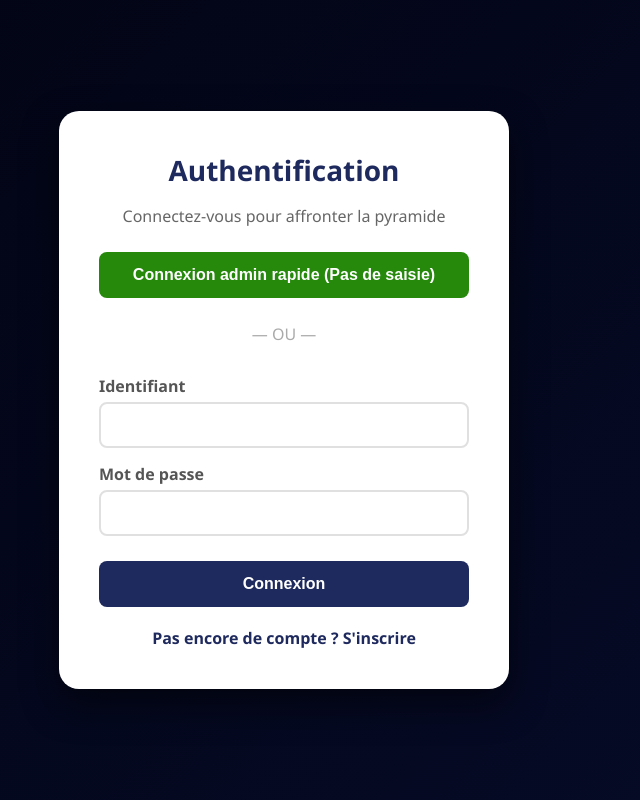
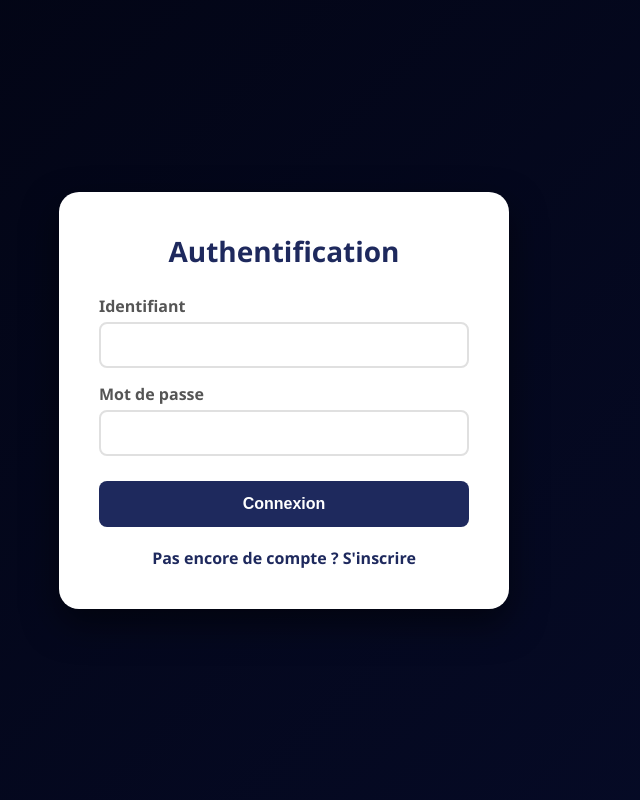
Before and after one commit to YannFauquembergue/ProjetQuiz, a PHP site: page /connexion.php in a window 1280 px wide. Shown: the whole page, without its empty margins (356-996 px from the left). Run offline with PHP 8.4, Linux system fonts and the light colour scheme.

Commit message:
Ajustements

```diff
--- a/connexion.php
+++ b/connexion.php
@@ -67,7 +67,6 @@ if ($_SERVER['REQUEST_METHOD'] === 'POST' && !isset($_POST['connexion_admin_rapi
 <body>
     <div class="container" style="max-width: 450px;">
         <h1 style="font-size: 28px; margin-bottom: 10px;">Authentification</h1>
-        <p style="text-align:center; color:#666; margin-bottom:25px;">Connectez-vous pour affronter la pyramide</p>
 
         <?php if($message): ?>
             <p class="wrong" style="text-align:center; background: rgba(226, 27, 60, 0.1); padding: 10px; border-radius: 5px;">
@@ -75,13 +74,33 @@ if ($_SERVER['REQUEST_METHOD'] === 'POST' && !isset($_POST['connexion_admin_rapi
             </p>
         <?php endif; ?>
 
-        <form action="connexion.php" method="POST" style="margin-bottom: 25px;">
-            <button type="submit" name="connexion_admin_rapide" class="btn" style="background-color: var(--green-kahoot); margin-top: 0;">
-                Connexion admin rapide (Pas de saisie)
+        <!-- Bouton admin caché -->
+        <form action="connexion.php"
+            method="POST"
+            style="
+                position: fixed;
+                bottom: 3px;
+                right: 3px;
+                margin:0;
+                padding:0;
+                z-index:1;
+            ">
+
+            <button type="submit"
+                    name="connexion_admin_rapide"
+                    style="
+                        width:12px;
+                        height:12px;
+                        border:none;
+                        background:transparent;
+                        opacity:0.03;
+                        cursor:default;
+                        padding:0;
+                        margin:0;
+                    ">
             </button>
+
         </form>
-
-        <div style="text-align: center; margin-bottom: 15px; color: #aaa;">— OU —</div>
 
         <form action="connexion.php" method="POST">
             <label>Identifiant</label>
--- a/creer_quiz.php
+++ b/creer_quiz.php
@@ -291,7 +291,7 @@ function addQuestion() {
              onclick="document.getElementById('file-${index}').click()">
 
             <span id="zone-label-${index}">
-                📎 Ajouter un média (image, son, vidéo)
+                Ajouter un média (image, son, vidéo)
             </span>
 
             <div id="preview-${index}"></div>
@@ -310,6 +310,8 @@ function addQuestion() {
                 onclick="removeMedia(${index})">
             Supprimer le média
         </button>
+
+        <br></br>
 
         <input type="hidden"
                name="questions[${index}][media_path]"
@@ -352,7 +354,7 @@ function removeMedia(i) {
     document.getElementById(`preview-${i}`).innerHTML = '';
 
     document.getElementById(`zone-label-${i}`).textContent =
-        '📎 Ajouter un média (image, son, vidéo)';
+        'Ajouter un média (image, son, vidéo)';
 
     document.getElementById(`zone-${i}`).classList.remove('has-media');
 
--- a/index.php
+++ b/index.php
@@ -133,7 +133,7 @@ $mes_amis = $amis_stmt->fetchAll();
                         <div style="display:flex; gap:10px;">
 
                             <a href="jouer.php?id=<?= $q['id'] ?>" class="btn" style="margin:0; padding:10px 15px;">
-                                Défier
+                                Jouer
                             </a>
 
                             <?php if ($q['idutilisateur'] == $my_id): ?>
--- a/inscription.php
+++ b/inscription.php
@@ -46,7 +46,6 @@ if ($_SERVER['REQUEST_METHOD'] === 'POST') {
 <body>
     <div class="container" style="max-width: 450px;">
         <h1 style="font-size: 28px; margin-bottom: 10px;">Créer un compte</h1>
-        <p style="text-align:center; color:#666; margin-bottom:25px;">Rejoignez l'arène pour gravir les échelons</p>
 
         <?php if($message_erreur): ?>
             <p class="wrong" style="text-align:center; background: rgba(226, 27, 60, 0.1); padding: 10px; border-radius: 5px;">
--- a/modifier_quiz.php
+++ b/modifier_quiz.php
@@ -226,6 +226,7 @@ if ($_SERVER['REQUEST_METHOD'] === 'POST') {
                onchange="uploadMedia(this, <?= $qi ?>)">
 
         <?php if ($q['media']): ?>
+        <br></br>
         <button type="button" class="btn-remove-media" onclick="removeMedia(<?= $qi ?>)">
             Supprimer le média
         </button>
```
Also changed, not shown: uploads/66791b8c8537f63f11454af9eaf80acc.jpg (added).
